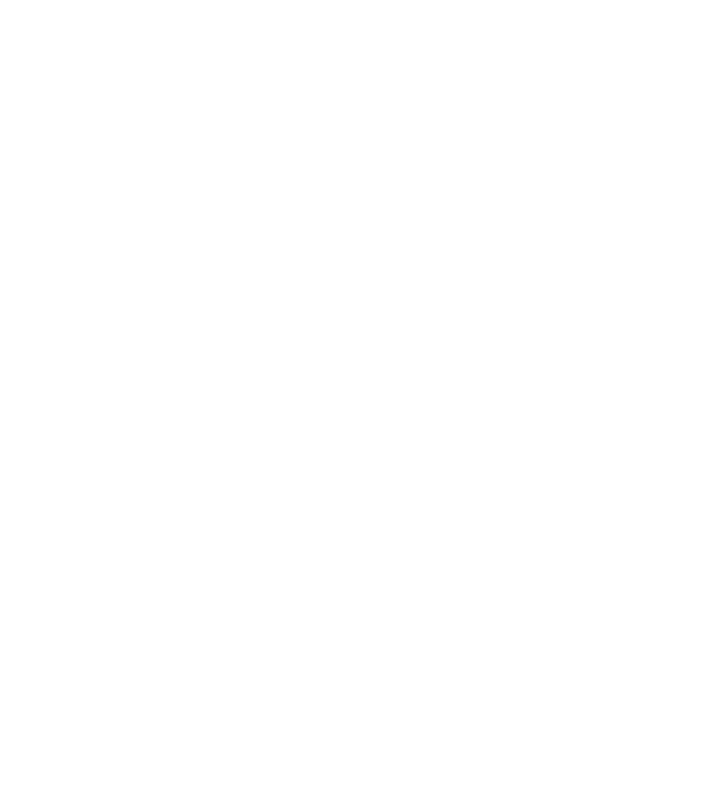
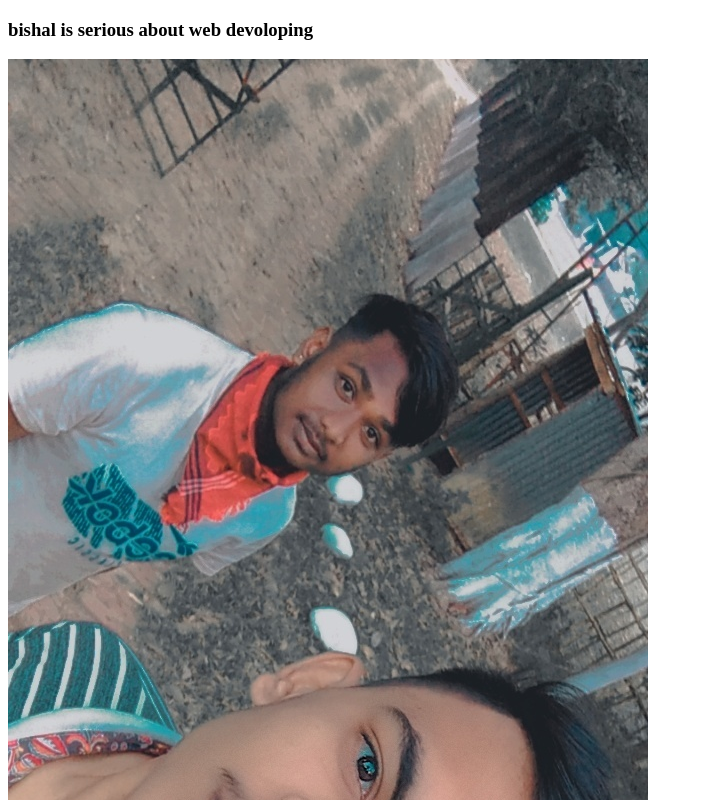
Before and after one commit to 932bishal/my-fourth-repo, a plain HTML site: page index.html in a window 1280 px wide. Shown: the top 800 px of the page, without its empty margins (0-703 px from the left). Drawn offline with Linux system fonts and the light colour scheme.

Commit message:
old pic of bishal

```diff
--- a/index.html
+++ b/index.html
@@ -6,6 +6,8 @@
     <title>my fourth repo</title>
 </head>
 <body>
+    <h3>bishal is serious about web devoloping</h3>
+    <img src="images/bishalamit.jpeg" alt="">
 
 </body>
 </html>
```
Also changed, not shown: images/bishalamit.jpeg (added).
